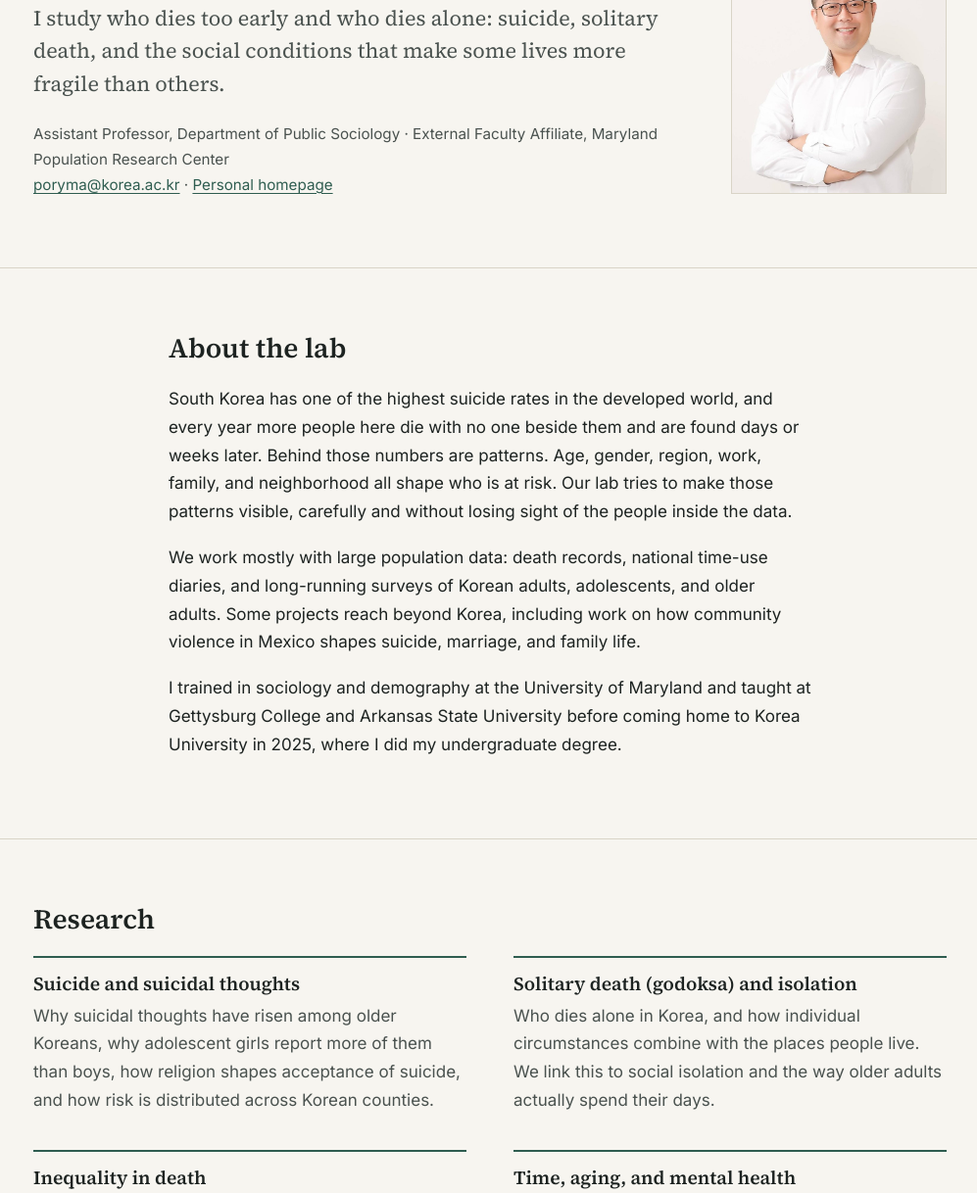
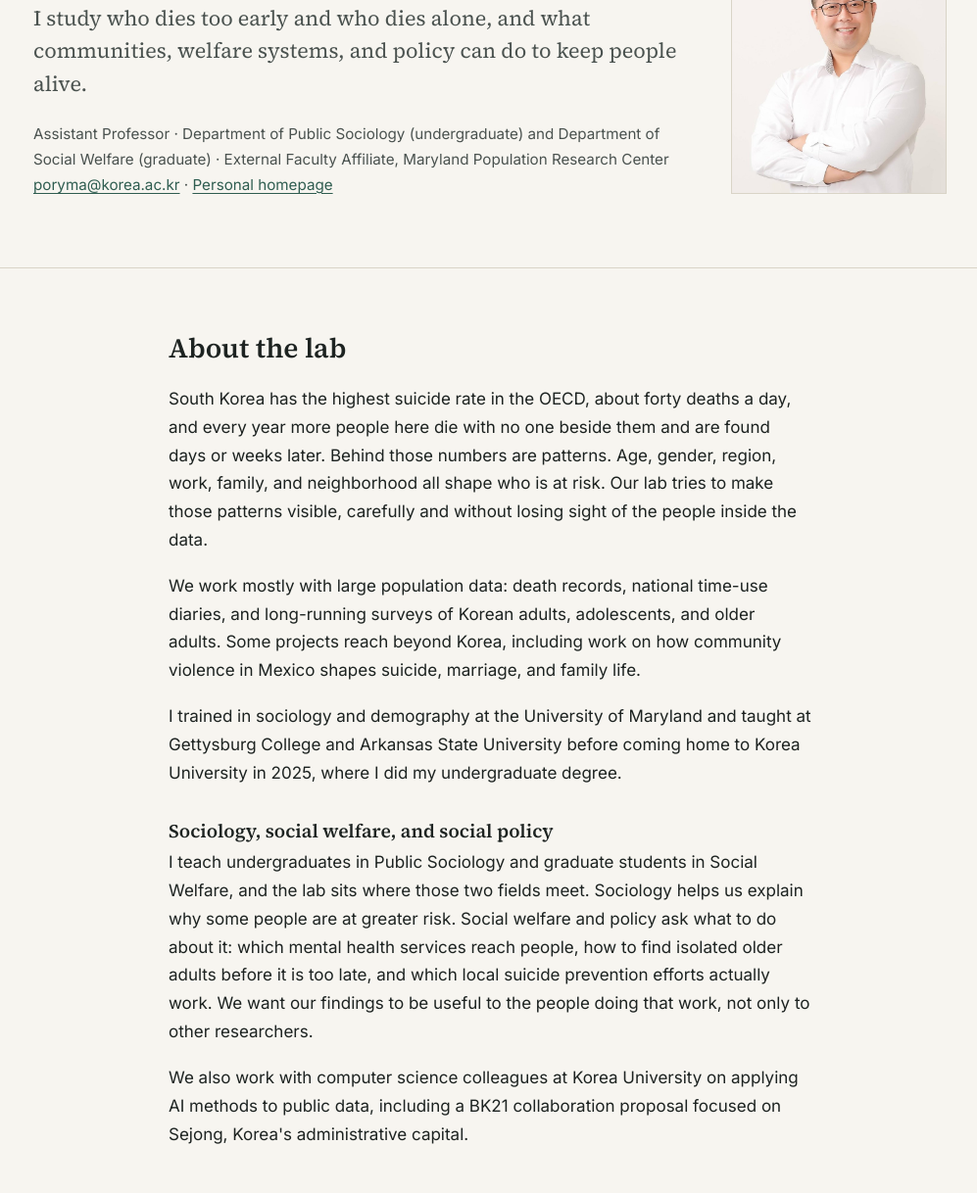
Before and after one commit to poryma/lab, a plain HTML site: page index.html in a window 1280 px wide. Shown: the part 233-1451 px from the top of the page at 98% size, without its empty margins (140-1137 px from the left). Drawn offline with Linux system fonts and the light colour scheme.

Commit message:
Add Social Welfare (graduate) affiliation and welfare/policy framing
Co-Authored-By: Claude Opus 5.5 <noreply@anthropic.com>

```diff
--- a/index.html
+++ b/index.html
@@ -33,8 +33,8 @@
       <div>
         <div class="kicker">Korea University · Sejong Campus</div>
         <h1>Jaein Lee, Ph.D.</h1>
-        <p class="lede">I study who dies too early and who dies alone: suicide, solitary death, and the social conditions that make some lives more fragile than others.</p>
-        <p class="meta">Assistant Professor, Department of Public Sociology · External Faculty Affiliate, Maryland Population Research Center<br>
+        <p class="lede">I study who dies too early and who dies alone, and what communities, welfare systems, and policy can do to keep people alive.</p>
+        <p class="meta">Assistant Professor · Department of Public Sociology (undergraduate) and Department of Social Welfare (graduate) · External Faculty Affiliate, Maryland Population Research Center<br>
           <a href="mailto:poryma@korea.ac.kr">poryma@korea.ac.kr</a> · <a href="https://poryma.github.io/">Personal homepage</a></p>
       </div>
       <img class="portrait" src="photo.jpg" alt="Portrait of Jaein Lee" width="714" height="1000">
@@ -44,9 +44,12 @@
   <section id="about">
     <div class="wrap prose">
       <h2>About the lab</h2>
-      <p>South Korea has one of the highest suicide rates in the developed world, and every year more people here die with no one beside them and are found days or weeks later. Behind those numbers are patterns. Age, gender, region, work, family, and neighborhood all shape who is at risk. Our lab tries to make those patterns visible, carefully and without losing sight of the people inside the data.</p>
+      <p>South Korea has the highest suicide rate in the OECD, about forty deaths a day, and every year more people here die with no one beside them and are found days or weeks later. Behind those numbers are patterns. Age, gender, region, work, family, and neighborhood all shape who is at risk. Our lab tries to make those patterns visible, carefully and without losing sight of the people inside the data.</p>
       <p>We work mostly with large population data: death records, national time-use diaries, and long-running surveys of Korean adults, adolescents, and older adults. Some projects reach beyond Korea, including work on how community violence in Mexico shapes suicide, marriage, and family life.</p>
       <p>I trained in sociology and demography at the University of Maryland and taught at Gettysburg College and Arkansas State University before coming home to Korea University in 2025, where I did my undergraduate degree.</p>
+      <h3 style="margin-top:2rem">Sociology, social welfare, and social policy</h3>
+      <p>I teach undergraduates in Public Sociology and graduate students in Social Welfare, and the lab sits where those two fields meet. Sociology helps us explain why some people are at greater risk. Social welfare and policy ask what to do about it: which mental health services reach people, how to find isolated older adults before it is too late, and which local suicide prevention efforts actually work. We want our findings to be useful to the people doing that work, not only to other researchers.</p>
+      <p>We also work with computer science colleagues at Korea University on applying AI methods to public data, including a BK21 collaboration proposal focused on Sejong, Korea's administrative capital.</p>
     </div>
   </section>
 
@@ -65,6 +68,10 @@
         <div class="area">
           <h3>Inequality in death</h3>
           <p>Mortality is not shared evenly. We study how violence, environmental hazards, and local disadvantage push the risk of early death onto particular communities, in Korea, Mexico, and the United States.</p>
+        </div>
+        <div class="area">
+          <h3>Mental health, welfare, and prevention policy</h3>
+          <p>How welfare services, outreach, and local prevention programs reach (or miss) people at risk, and how research can be turned into evidence that practitioners and policymakers can use.</p>
         </div>
         <div class="area">
           <h3>Time, aging, and mental health</h3>
@@ -170,7 +177,7 @@
   <section id="join">
     <div class="wrap prose">
       <h2>Join the lab</h2>
-      <p>I'm looking for undergraduate and graduate students who care about inequality and aren't afraid of data. You don't need to arrive knowing Stata or Python. You do need curiosity, patience with messy data, and respect for the subject. This research involves reading about people's deaths, and we look after each other while doing it.</p>
+      <p>I'm looking for undergraduates in Public Sociology and graduate students in Social Welfare who care about inequality and aren't afraid of data. Social work and policy experience is as welcome as statistics. You don't need to arrive knowing Stata or Python. You do need curiosity, patience with messy data, and respect for the subject. This research involves reading about people's deaths, and we look after each other while doing it.</p>
       <p>If you're interested, email me a short note about what you'd like to study and why. Please read our <a href="ai.html">AI guidelines</a> first, since they apply to everyone working with us.</p>
     </div>
   </section>
```
Also changed, not shown: ai.html (+1 -0 lines).
